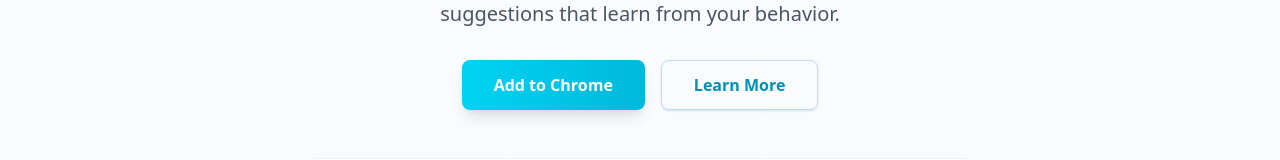
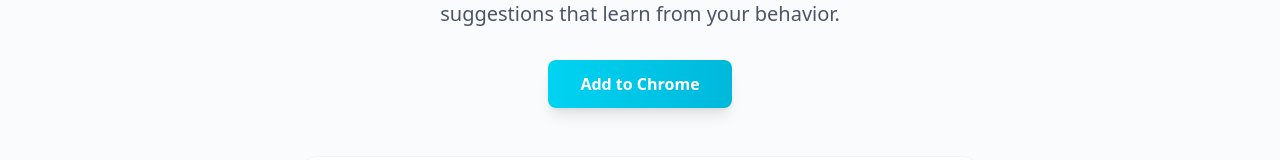
Before and after one commit to jaredvgraham/everything-pilot, a Next.js app in the folder next-code/: page / in a window 1280 px wide. Shown: the part 296-456 px from the top of the page. Built offline with nearby package versions, Linux system fonts and the light colour scheme; no server answers.

Commit message:
del learn more

```diff
--- a/next-code/src/components/Landing.tsx
+++ b/next-code/src/components/Landing.tsx
@@ -90,9 +90,6 @@
             }}
           >
             Add to Chrome
-          </button>
-          <button className="border border-blue-200 text-cyan-600 px-8 py-3 rounded-lg font-semibold hover:bg-blue-50 transition-all shadow-sm hover:shadow">
-            Learn More
           </button>
         </div>
         <AutocompleteDemo />
```
